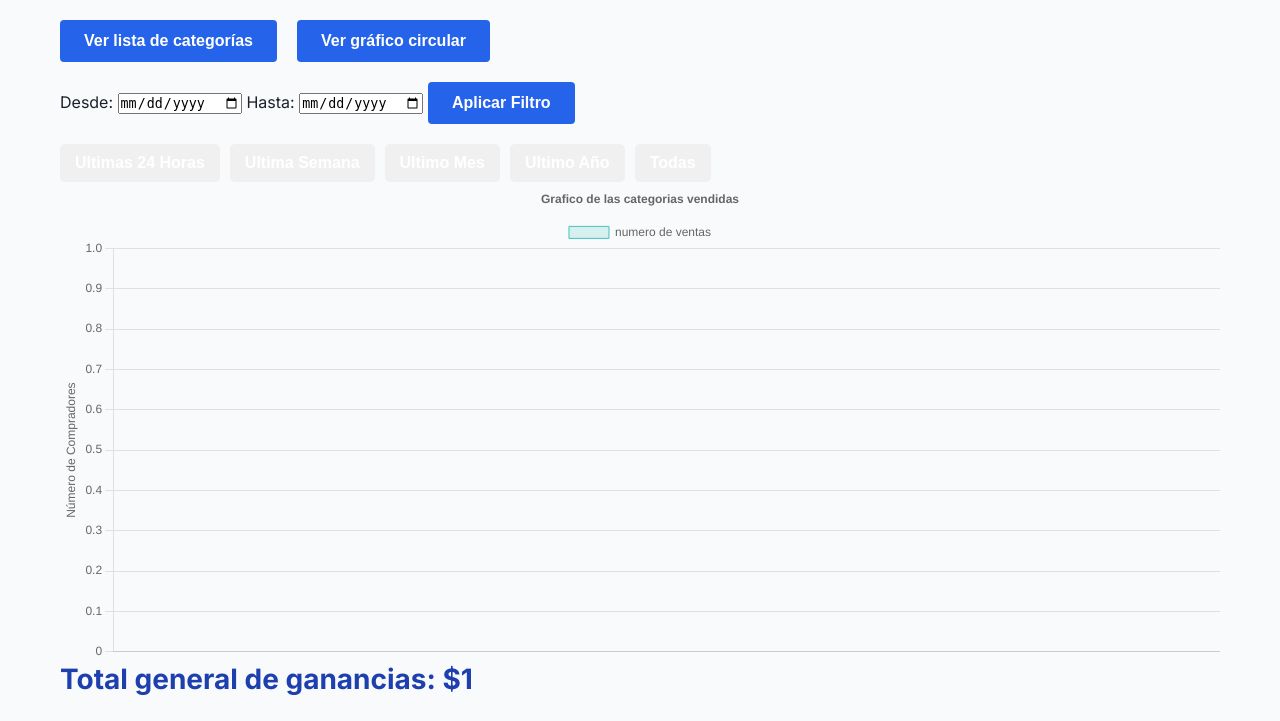
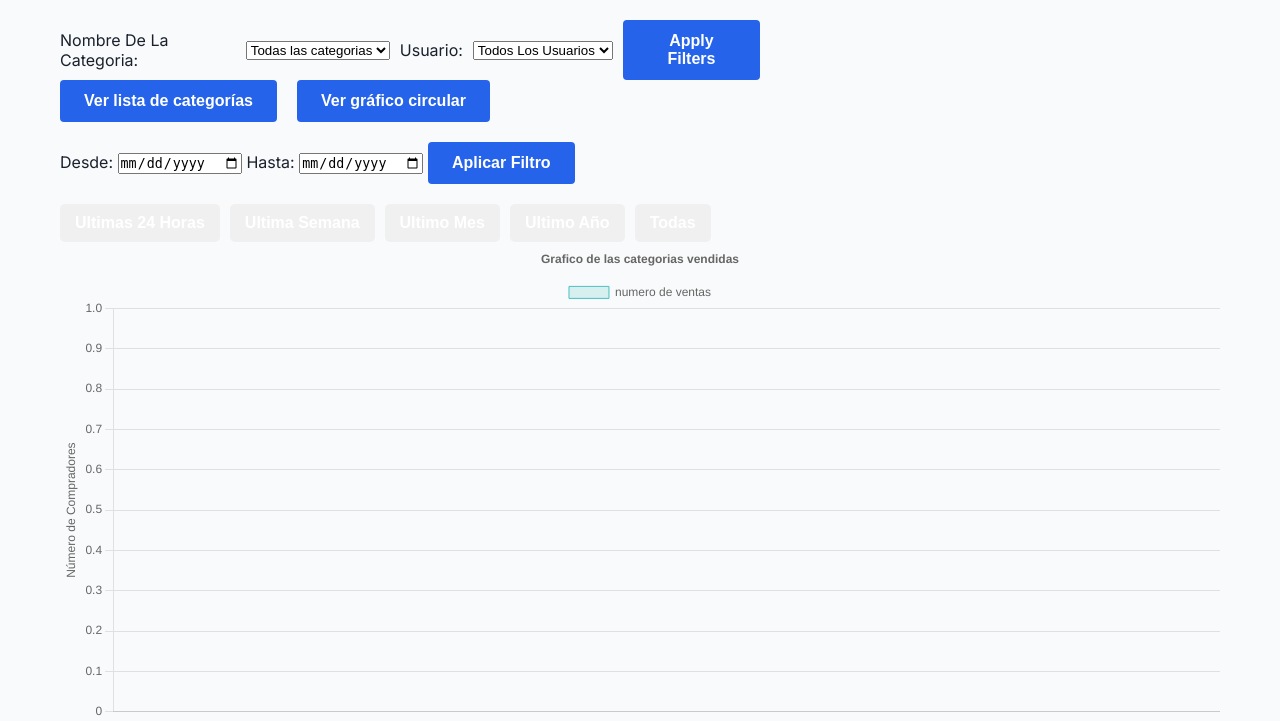
Before and after one commit to GiuProgramert/ls2-cms-py, a Django app: template templates/article/sold_categories.html in a window 1280 px wide. Shown: the part 50-771 px from the top of the page. Run offline with Django 3.2, Linux system fonts and the light colour scheme; tables that the repository leaves empty hold one stand-in row (values such as "Sample post"); the template is opened without the code that fills it: values that come from a table or form of the project are taken from there, most other values are stand-ins (such as "Sample title", 1, 10 or a date in 2020); some libraries are stand-ins or nearby versions.

Commit message:
filtros a los graficos

```diff
--- a/templates/article/sold_categories.html
+++ b/templates/article/sold_categories.html
@@ -1,6 +1,37 @@
 {% extends 'base.html' %}
 
 {% block content %}
+
+<div class="custom-filters">
+    <form method="GET" action="{% url 'sold-categories' %}" style="display: flex; align-items: center; gap: 10px;">
+
+        <!-- Category Dropdown -->
+        <label for="category_name">Nombre De La Categoria:</label>
+        <select id="category_name" name="category_name">
+            <option value="">Todas las categorias</option>
+            {% for category in all_categories %}
+                <option value="{{ category.name }}" {% if category.name == category_name %}selected{% endif %}>
+                    {{ category.name }}
+                </option>
+            {% endfor %}
+        </select>
+
+        <!-- User Dropdown -->
+        <label for="username">Usuario:</label>
+        <select id="username" name="username">
+            <option value="">Todos Los Usuarios</option>
+            {% for user in all_users %}
+                <option value="{{ user.username }}" {% if user.username == username %}selected{% endif %}>
+                    {{ user.username }}
+                </option>
+            {% endfor %}
+        </select>
+
+        <!-- Apply Filters Button -->
+        <button type="submit" class="btn btn-primary">Apply Filters</button>
+    </form>
+</div>
+
 
 <div class="top-buttons-container">
     <form method="GET" action="{% url 'sold-categories' %}">
```
Also changed, not shown: article/views.py (+17 -1 lines).
